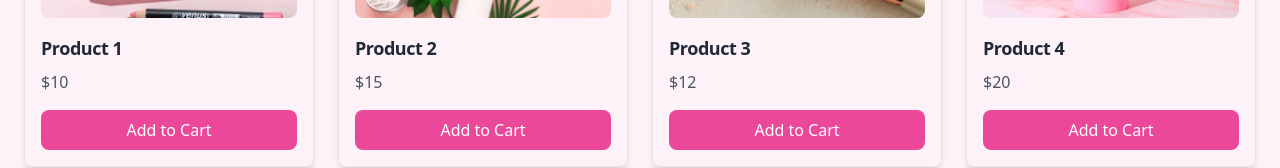
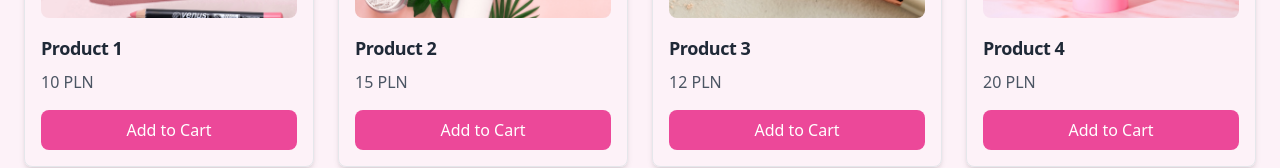
Before and after one commit to KatarzynaDworak/ReactJS-ecommerce-project, a React (Vite) app: page / in a window 1280 px wide. Shown: the part 439-607 px from the top of the page. Built offline with nearby package versions, Linux system fonts and the light colour scheme; no server answers.

Commit message:
$ changed for PLN i ProductList

```diff
--- a/src/components/ProductList.jsx
+++ b/src/components/ProductList.jsx
@@ -27,7 +27,7 @@
         <div key={product.id} className="border rounded-lg p-4 shadow-md hover:shadow-lg transition-shadow duration-300">
           <img src={product.image} alt={product.name} className="w-full h-48 object-cover mb-4 rounded-lg" />
           <h2 className="text-lg font-semibold mb-2">{product.name}</h2>
-          <p className="text-gray-600">${product.price}</p>
+          <p className="text-gray-600">{product.price} PLN</p>
           <button
             className="mt-4 w-full bg-pink-500 text-white py-2 rounded-lg hover:bg-pink-600 transition-colors"
             onClick={() => addToCart(product)}
```
